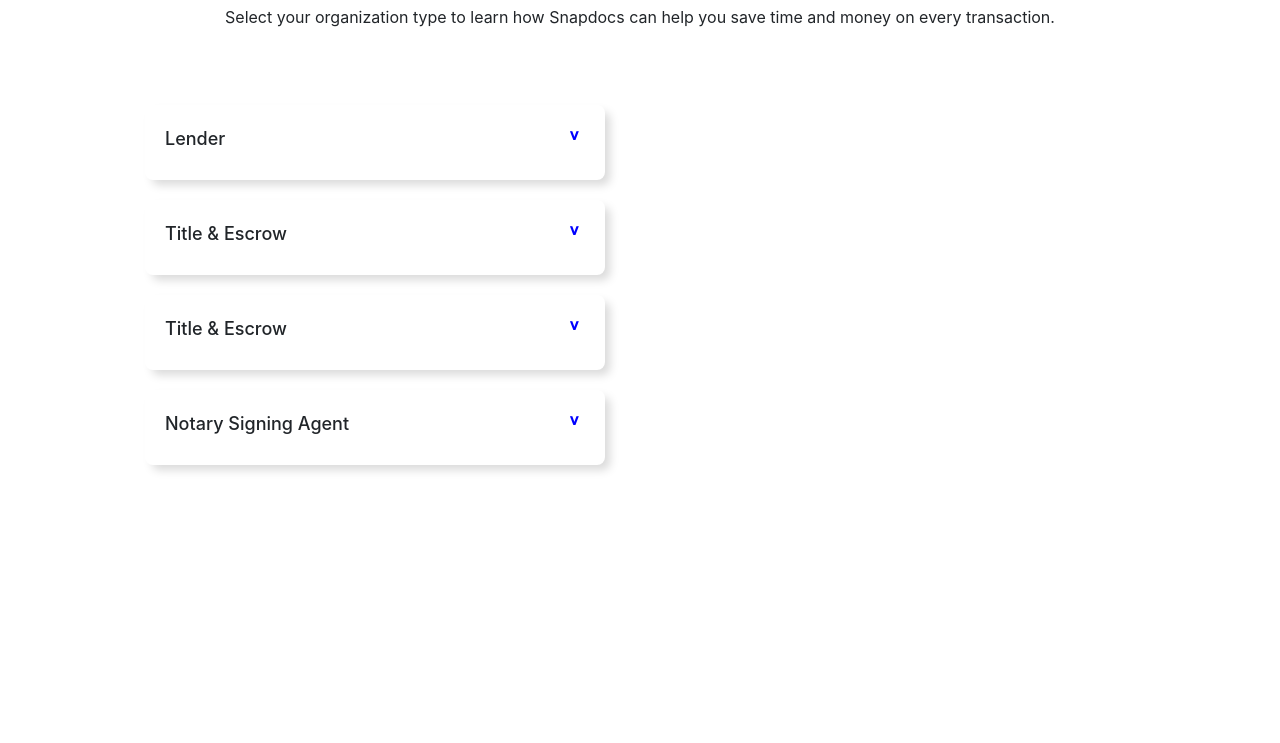
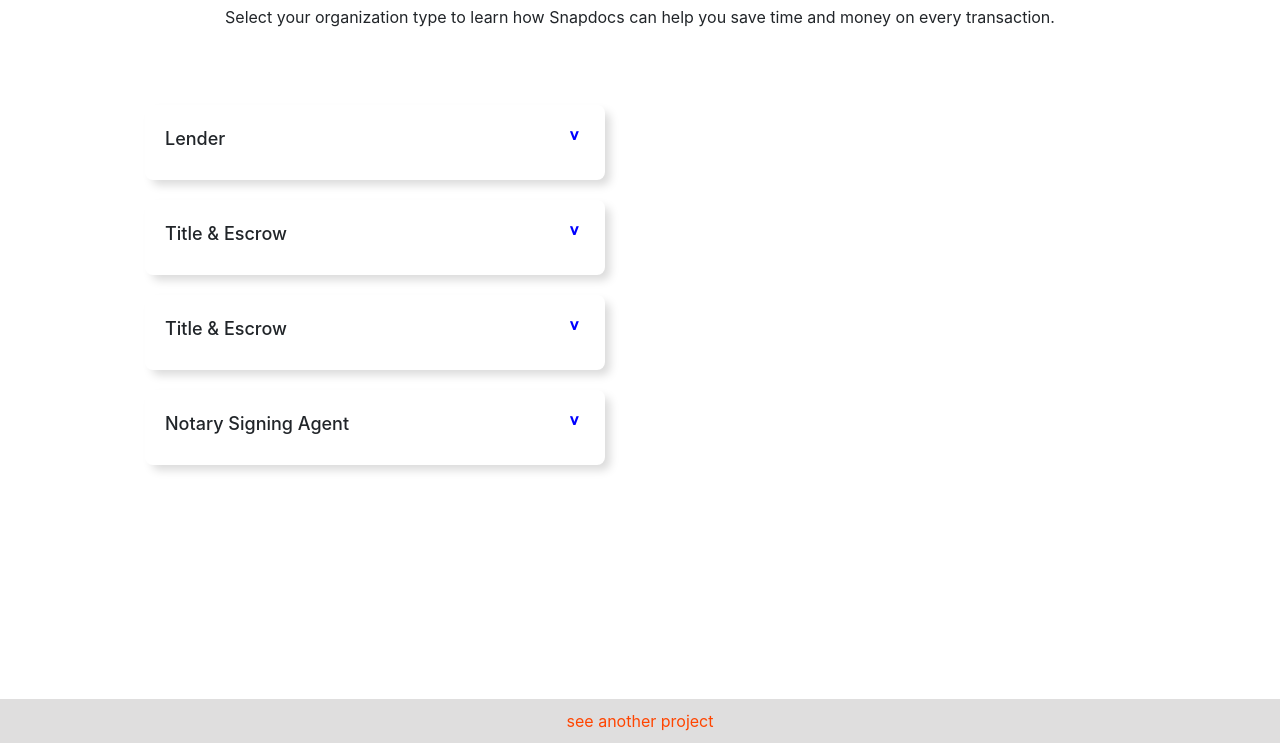
Before and after one commit to Alvi-x/HubleAssignment, a plain HTML site: page index.html in a window 1280 px wide. Shown: the part 57-800 px from the top of the page. Drawn offline with Linux system fonts and the light colour scheme.

Commit message:
adding links accord #2

```diff
--- a/index.html
+++ b/index.html
@@ -57,6 +57,7 @@
     </div>
     </div>
     </div>
+    <footer><a href="https://simple-calculator-alvi-x.vercel.app/">see another project</a></footer>
 </body>
 <script src="script.js"></script>
 </html>
--- a/style.css
+++ b/style.css
@@ -60,6 +60,26 @@ input[type="radio"] {
     text-decoration: none;
     text-shadow: 0 0 8px orangered;
 }
+footer {
+    position: fixed;
+    bottom: 0;
+    left: 0;
+    width: 100%;
+    background-color: #dfdede;
+    color: #fff;
+    text-align: center;
+    padding: 10px 0;
+}
+
+footer a {
+    color: orangered;
+    text-decoration: none;
+}
+
+footer a:hover {
+    text-decoration: underline;
+}
+
 
 .arrow::after {
     content: " →";
```
